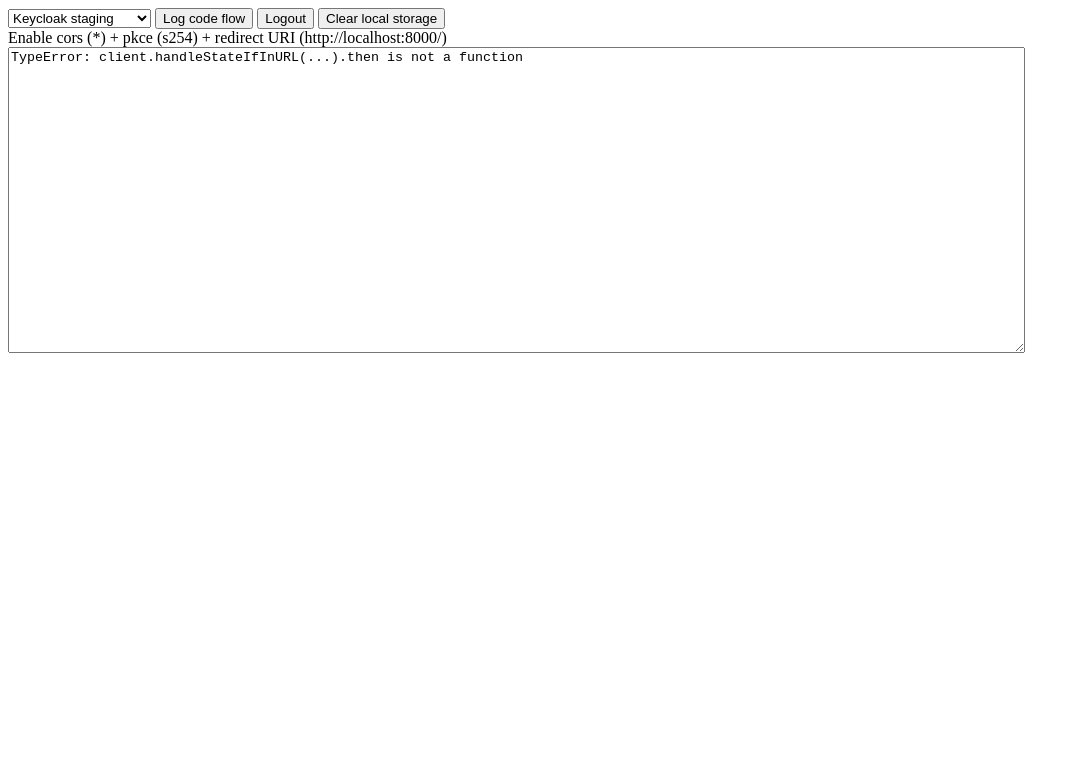
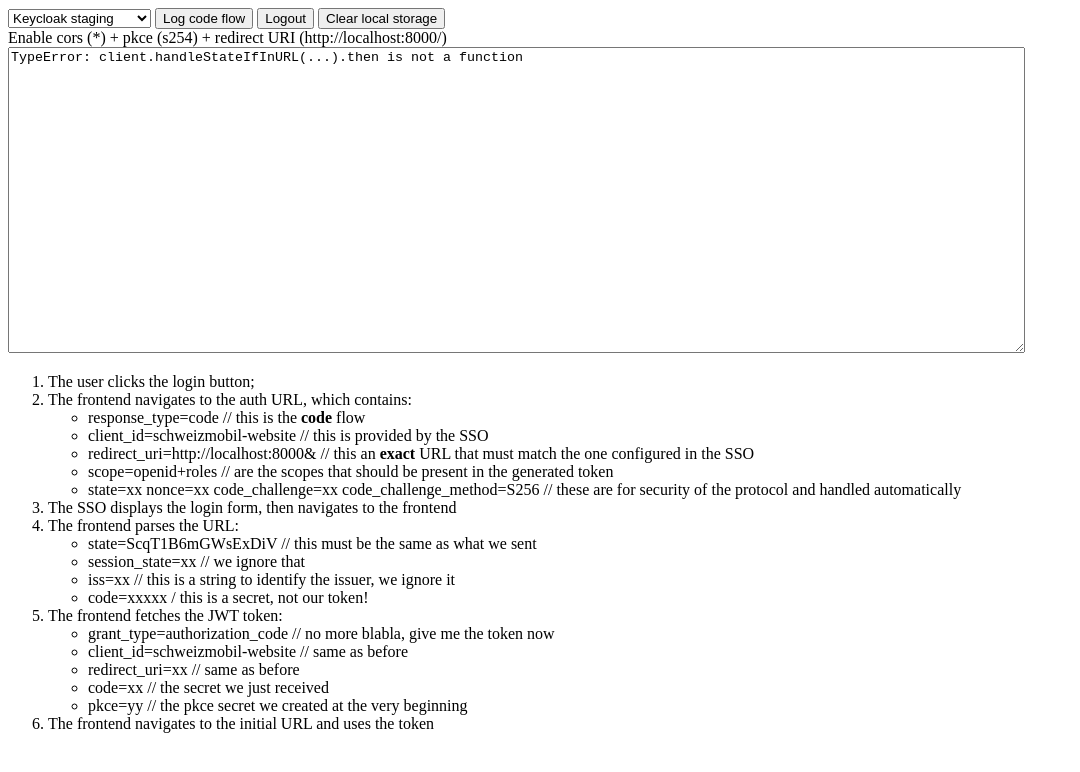
Before and after one commit to geoblocks/oidcjs, a website with bundled scripts: page index.html in a window 1280 px wide. Shown: the whole page, without its empty margins (0-1080 px from the left). Built offline with nearby package versions, Linux system fonts and the light colour scheme.

Commit message:
Add explanations of the different steps

```diff
--- a/index.html
+++ b/index.html
@@ -16,5 +16,39 @@
   </div>
   <div>Enable cors (*) + pkce (s254) + redirect URI (http://localhost:8000/)</div>
   <textarea id="result" readonly rows="20" style="width: 80%;"></textarea>
+
+  <div>
+    <ol>
+      <li>The user clicks the login button;</li>
+      <li>The frontend navigates to the auth URL, which contains:
+        <ul>
+          <li>response_type=code // this is the <b>code</b> flow</li>
+          <li>client_id=schweizmobil-website // this is provided by the SSO</li>
+          <li>redirect_uri=http://localhost:8000& // this an <b>exact</b> URL that must match the one configured in the SSO</li>
+          <li>scope=openid+roles // are the scopes that should be present in the generated token</li>
+          <li>state=xx nonce=xx code_challenge=xx code_challenge_method=S256 // these are for security of the protocol and handled automatically</li>
+        </ul>
+      </li>
+      <li>The SSO displays the login form, then navigates to the frontend</li>
+      <li>The frontend parses the URL:
+        <ul>
+          <li>state=ScqT1B6mGWsExDiV // this must be the same as what we sent</li>
+          <li>session_state=xx // we ignore that</li>
+          <li>iss=xx // this is a string to identify the issuer, we ignore it</li>
+          <li>code=xxxxx / this is a secret, not our token!</li>
+        </ul>
+      </li>
+      <li>The frontend fetches the JWT token:
+        <ul>
+          <li>grant_type=authorization_code // no more blabla, give me the token now</li>
+          <li>client_id=schweizmobil-website // same as before</li>
+          <li>redirect_uri=xx // same as before</li>
+          <li>code=xx // the secret we just received</li>
+          <li>pkce=yy // the pkce secret we created at the very beginning</li>
+        </ul>
+      </li>
+      <li>The frontend navigates to the initial URL and uses the token</li>
+    </ol>
+  </div>
 </body>
 </html>
```
